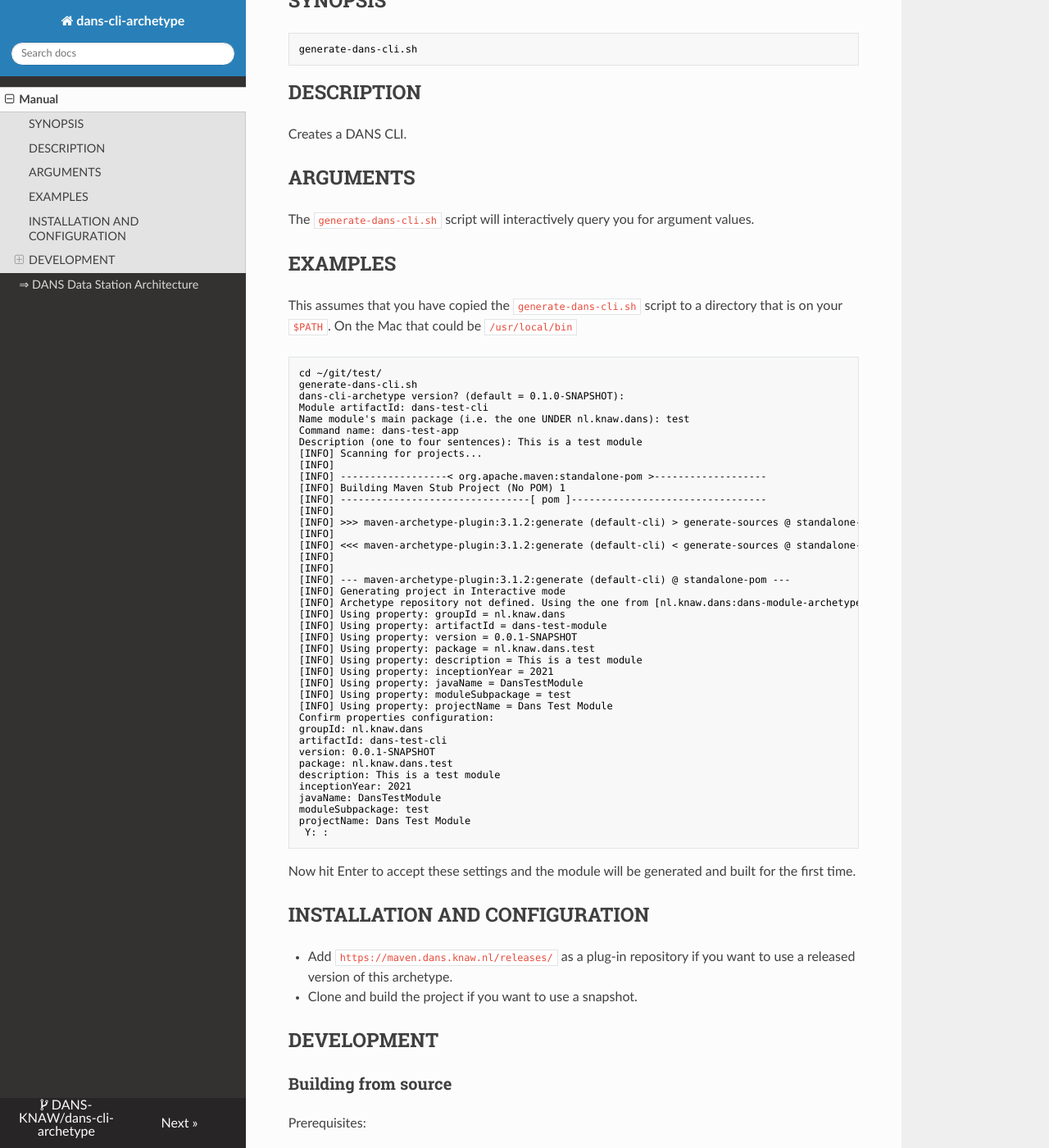
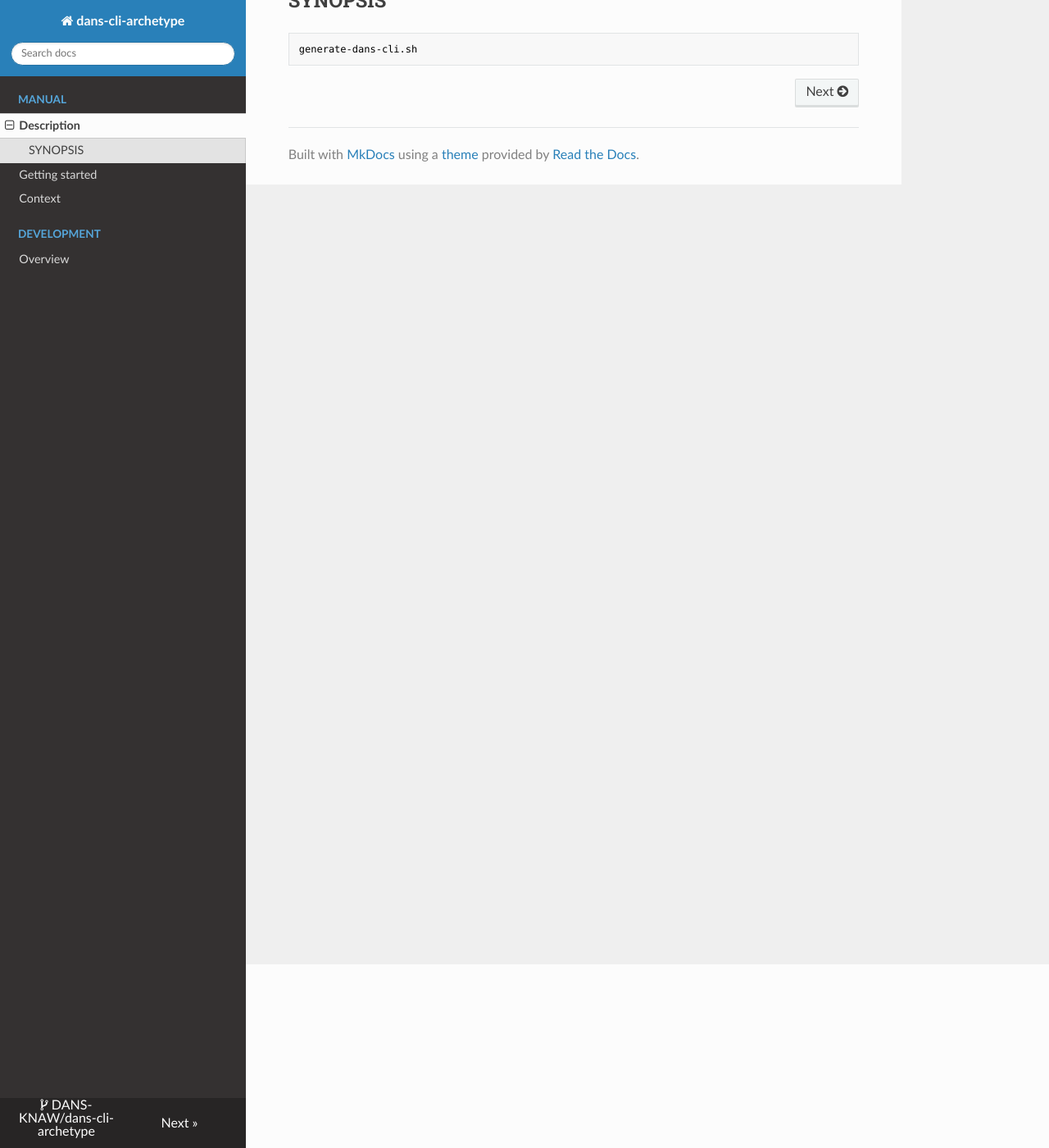
Before and after one commit to DANS-KNAW/dans-cli-archetype, an MkDocs documentation site: the page built from docs/index.md, in a window 1280 px wide and 1400 px high, scrolled down 224 px. Shown: the whole window at 82% size. Built offline with MkDocs 1.6.1, drawn with Linux system fonts in a browser that asks for light colours; nearby versions of some CDN libraries; some of the changed text lies outside the part shown.

Commit message:
Reformatted docs site

````diff
--- a/docs/index.md
+++ b/docs/index.md
@@ -1,93 +1,11 @@
 dans-cli-archetype
 ==================
 
-Generate a skeleton DANS CLI (Command-Line Interface).
+Generates a skeleton DANS CLI (Command-Line Interface).
 
 SYNOPSIS
 --------
-```text
+
+```bash
 generate-dans-cli.sh
 ```
-
-DESCRIPTION
------------
-Creates a DANS CLI.
-
-
-ARGUMENTS
-----------
-The `generate-dans-cli.sh` script will interactively query you for argument values.
-
-EXAMPLES
---------
-
-This assumes that you have copied the `generate-dans-cli.sh` script to a directory that is on your `$PATH`. On the Mac that could be `/usr/local/bin`
-
-```text
-cd ~/git/test/
-generate-dans-cli.sh
-dans-cli-archetype version? (default = 0.1.0-SNAPSHOT):
-Module artifactId: dans-test-cli
-Name module's main package (i.e. the one UNDER nl.knaw.dans): test
-Command name: dans-test-app
-Description (one to four sentences): This is a test module
-[INFO] Scanning for projects...
-[INFO]
-[INFO] ------------------< org.apache.maven:standalone-pom >-------------------
-[INFO] Building Maven Stub Project (No POM) 1
-[INFO] --------------------------------[ pom ]---------------------------------
-[INFO]
-[INFO] >>> maven-archetype-plugin:3.1.2:generate (default-cli) > generate-sources @ standalone-pom >>>
-[INFO]
-[INFO] <<< maven-archetype-plugin:3.1.2:generate (default-cli) < generate-sources @ standalone-pom <<<
-[INFO]
-[INFO]
-[INFO] --- maven-archetype-plugin:3.1.2:generate (default-cli) @ standalone-pom ---
-[INFO] Generating project in Interactive mode
-[INFO] Archetype repository not defined. Using the one from [nl.knaw.dans:dans-module-archetype:0.0.1-SNAPSHOT] found in catalog local
-[INFO] Using property: groupId = nl.knaw.dans
-[INFO] Using property: artifactId = dans-test-module
-[INFO] Using property: version = 0.0.1-SNAPSHOT
-[INFO] Using property: package = nl.knaw.dans.test
-[INFO] Using property: description = This is a test module
-[INFO] Using property: inceptionYear = 2021
-[INFO] Using property: javaName = DansTestModule
-[INFO] Using property: moduleSubpackage = test
-[INFO] Using property: projectName = Dans Test Module
-Confirm properties configuration:
-groupId: nl.knaw.dans
-artifactId: dans-test-cli
-version: 0.0.1-SNAPSHOT
-package: nl.knaw.dans.test
-description: This is a test module
-inceptionYear: 2021
-javaName: DansTestModule
-moduleSubpackage: test
-projectName: Dans Test Module
- Y: :
-```
-
-Now hit Enter to accept these settings and the module will be generated and built for the first time.
-
-INSTALLATION AND CONFIGURATION
-------------------------------
-
-* Add `https://maven.dans.knaw.nl/releases/` as a plug-in repository if you want to use a released version of this archetype.
-* Clone and build the project if you want to use a snapshot.
-
-DEVELOPMENT
------------
-
-### Building from source
-
-Prerequisites:
-
-* Maven 3.6.3 or higher
-
-Steps:
-
-```commandline
-git clone https://github.com/DANS-KNAW/dans-cli-archetype.git
-cd dans-cli-archetype
-mvn install
-```
--- a/mkdocs.yml
+++ b/mkdocs.yml
@@ -22,8 +22,12 @@
 repo_url: https://github.com/DANS-KNAW/dans-cli-archetype
 
 nav:
-  - Manual: index.md
-  - ⇒ DANS Data Station Architecture: arch.md
+  - Manual:
+      - Description: index.md
+      - Getting started: getting-started.md
+      - Context: context.md
+  - Development:
+      - Overview: dev.md
 
 plugins:
   - markdownextradata
````
Also changed, not shown: docs/arch.md (deleted, +0 -6 lines), docs/context.md (added, +6 -0 lines), docs/dev.md (added, +23 -0 lines), docs/getting-started.md (added, +62 -0 lines).
